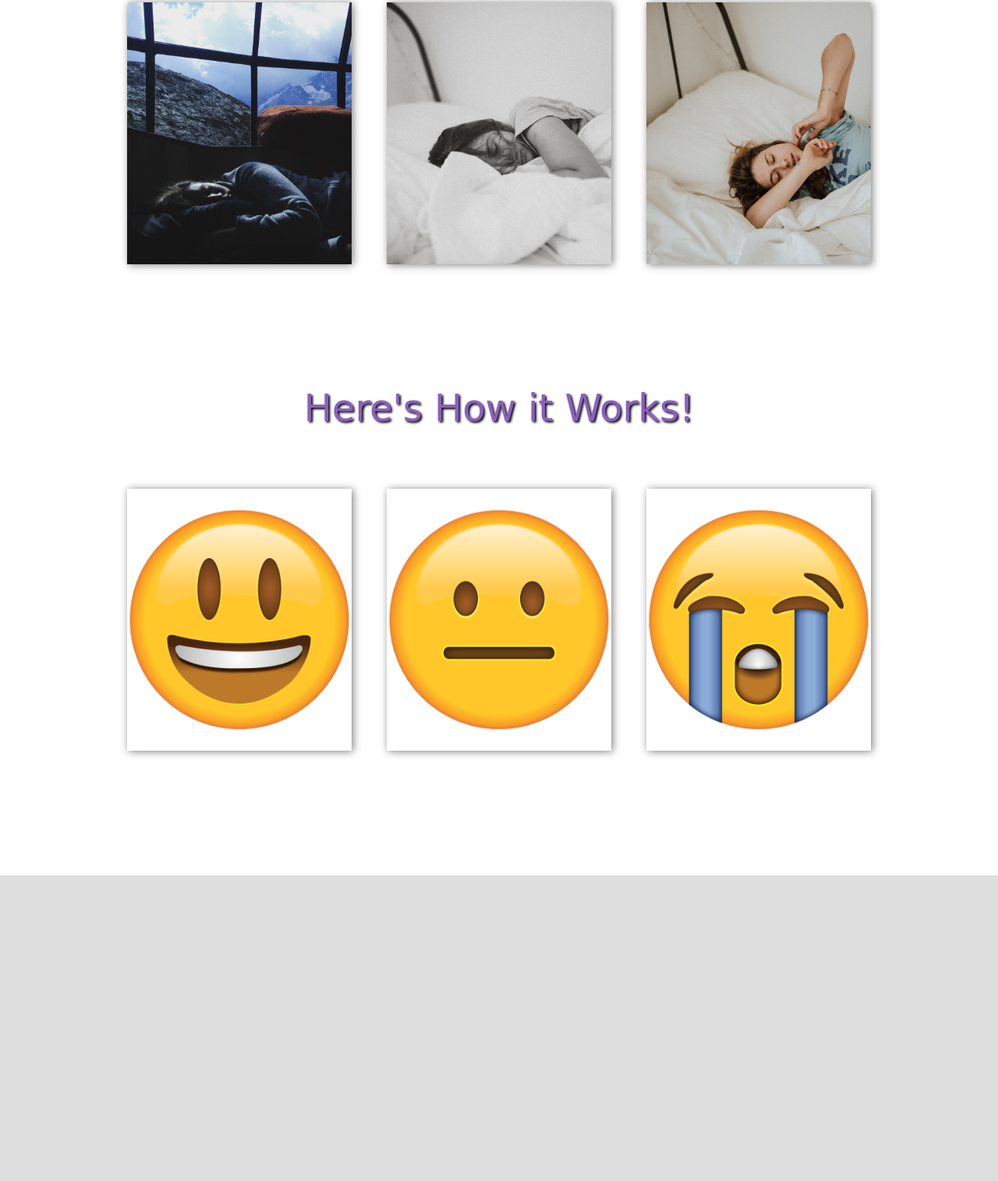
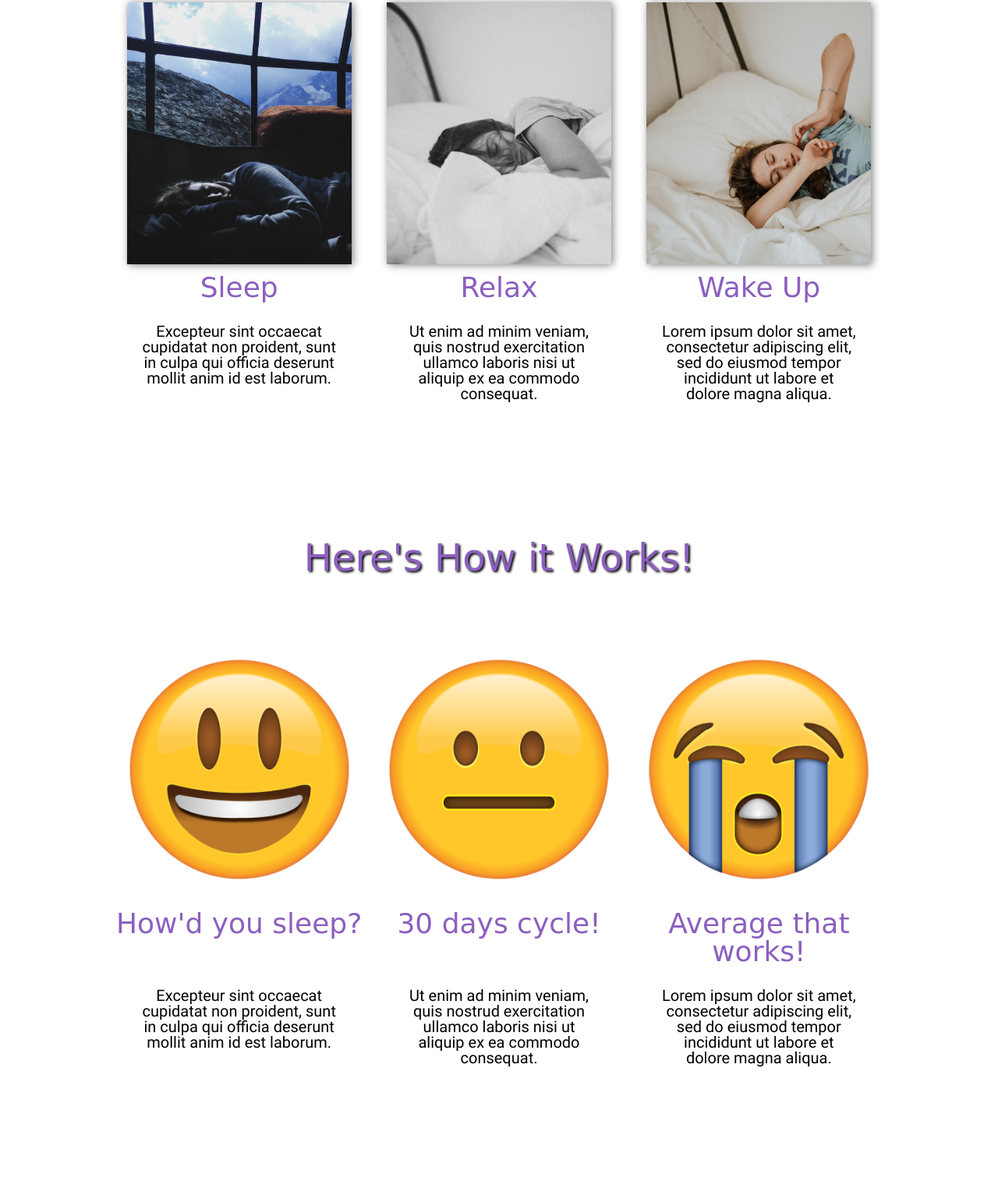
Before and after one commit to buildweekssleeptracker/sleepTracker-UI, a website: page index.html in a window 1280 px wide. Shown: the part 285-1800 px from the top of the page at 78% size. Drawn offline with Linux system fonts and the light colour scheme; a web font is replaced by a local one.

Commit message:
Added the finishing touches. Dummy text, headers, fixed some styling issues.

```diff
--- a/index.html
+++ b/index.html
@@ -40,6 +40,12 @@
                     <div class="headerCard card card1"></div>
                     <div class="headerCard card card2"></div>
                     <div class="headerCard card card3"></div>
+                    <h1>Sleep</h1>
+                    <h1>Relax</h1>
+                    <h1>Wake Up</h1>
+                    <p>Excepteur sint occaecat cupidatat non proident, sunt in culpa qui officia deserunt mollit anim id est laborum.</p>
+                    <p>Ut enim ad minim veniam, quis nostrud exercitation ullamco laboris nisi ut aliquip ex ea commodo consequat.</p>
+                    <p>Lorem ipsum dolor sit amet, consectetur adipiscing elit, sed do eiusmod tempor incididunt ut labore et dolore magna aliqua.</p>
                 </div>
             </section>
 
@@ -52,6 +58,13 @@
                         <div class="bottomCard card card4"></div>
                         <div class="bottomCard card card5"></div>
                         <div class="bottomCard card card6"></div>
+                        <h1>How'd you sleep?</h1>
+                        <h1>30 days cycle!</h1>
+                        <h1>Average that works!</h1>
+                        <p>Excepteur sint occaecat cupidatat non proident, sunt in culpa qui officia deserunt mollit anim id est laborum.</p>
+                        <p>Ut enim ad minim veniam, quis nostrud exercitation ullamco laboris nisi ut aliquip ex ea commodo consequat.</p>
+                        <p>Lorem ipsum dolor sit amet, consectetur adipiscing elit, sed do eiusmod tempor incididunt ut labore et dolore magna aliqua.</p>
+
                     </div>
 
             </sectoin>
--- a/less/homepage.less
+++ b/less/homepage.less
@@ -41,6 +41,23 @@
                 margin: 0px auto;
             }
 
+            h1{
+                color: @header-color;
+                font-size: 2.25rem;
+                font-family: @font-headers;
+                margin: .75rem auto;
+                text-align: center;
+            }
+
+            p{
+                padding: 1rem;
+                text-align: center;
+                font-family: @font-body;
+                font-size: 1.25rem;
+                max-width: 75%;
+                margin: 0px auto;
+            }
+
             .headerCard{
                 width: 18rem;
                 height: 21rem;
@@ -56,6 +73,8 @@
                     width: 15rem;
                     height: 18rem;
                 }
+
+
             }
 
             .card1{
@@ -125,11 +144,27 @@
                 margin: 0px auto;
             }
 
+            h1{
+                color: @header-color;
+                font-size: 2.25rem;
+                font-family: @font-headers;
+                margin: .75rem auto;
+                text-align: center;
+            }
+
+            p{
+                padding: 1rem;
+                text-align: center;
+                font-family: @font-body;
+                font-size: 1.25rem;
+                max-width: 75%;
+                margin: 0px auto;
+            }
+
             .bottomCard{
                 width: 18rem;
                 height: 21rem;
-                box-shadow: 2px .75px 10px grey;
-                //background: rgba(195,195,195, .75);
+                //box-shadow: 2px .75px 10px grey;
                 margin: 0px auto;
 
                 @media(@phone) {
@@ -179,7 +214,10 @@
                     height: 18rem;
                 }
             }
+
         }
+
+
     }
 
     footer{
@@ -187,7 +225,7 @@
         top: 40rem;
         width: 100%;
         background-color: rgb(222,222,222);
-        height: 25rem;
+        height: 15rem;
         .center;
 
         @media(@tablet){
```
Also changed, not shown: css/index.css.
